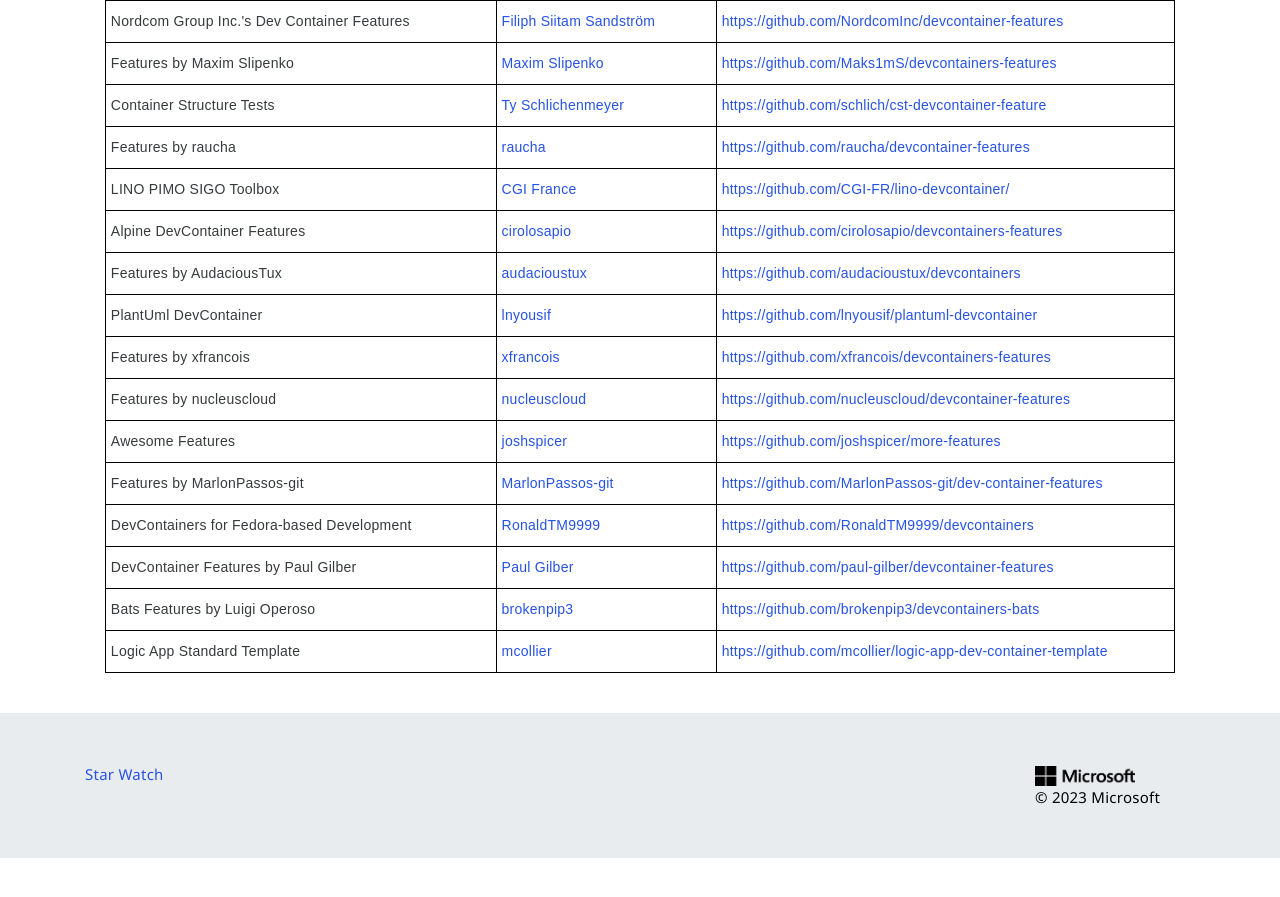
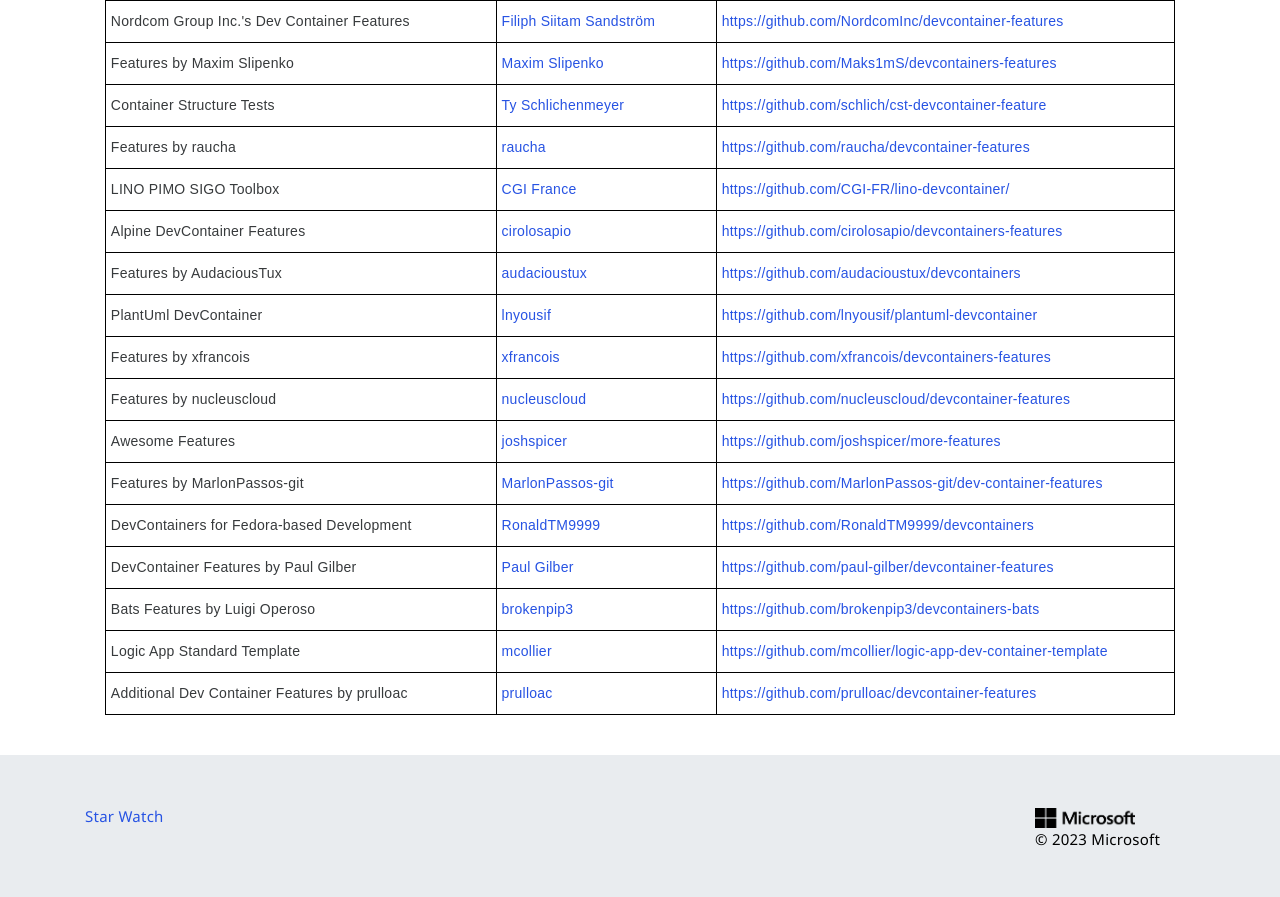
Before and after one commit to devcontainers/devcontainers.github.io, a Jekyll site: the page built from collections.html, in a window 1280 px wide and 900 px high, scrolled down 4954 px. Shown: the top 897 px of the window. Built offline with Jekyll 4.4.1, drawn with Linux system fonts in a browser that asks for light colours; nearby versions of some CDN libraries; comment, search, counter and statistics services are not loaded; before the commit the page ends 5812 px from its top, so only the background shows below that.

Commit message:
Update collection-index.yml (#327)
Add DevContainer Features such as LaTeX Workshop

```diff
--- a/_data/collection-index.yml
+++ b/_data/collection-index.yml
@@ -628,3 +628,8 @@
   contact: https://github.com/mcollier/logic-app-dev-container-template/issues
   repository: https://github.com/mcollier/logic-app-dev-container-template
   ociReference: ghcr.io/mcollier/logic-app-dev-container-template
+- name: Additional Dev Container Features by prulloac
+  maintainer: prulloac
+  contact: https://github.com/prulloac/devcontainer-features/issues
+  repository: https://github.com/prulloac/devcontainer-features
+  ociReference: ghcr.io/prulloac/devcontainer-features
```
